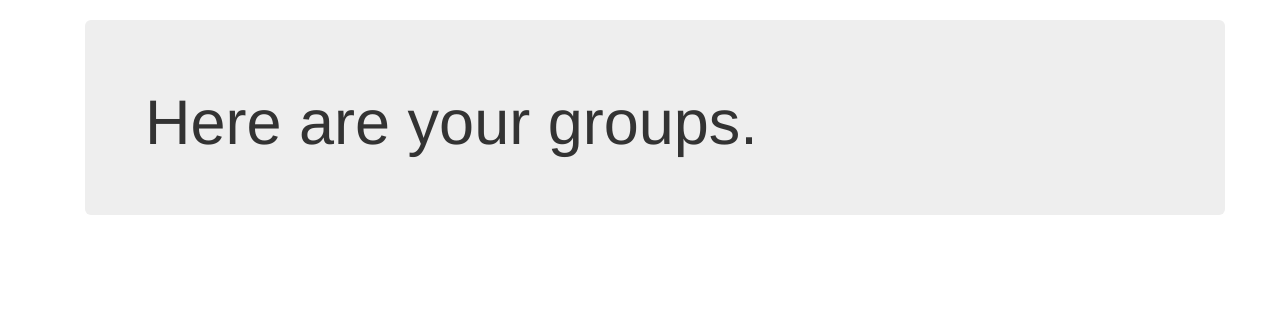
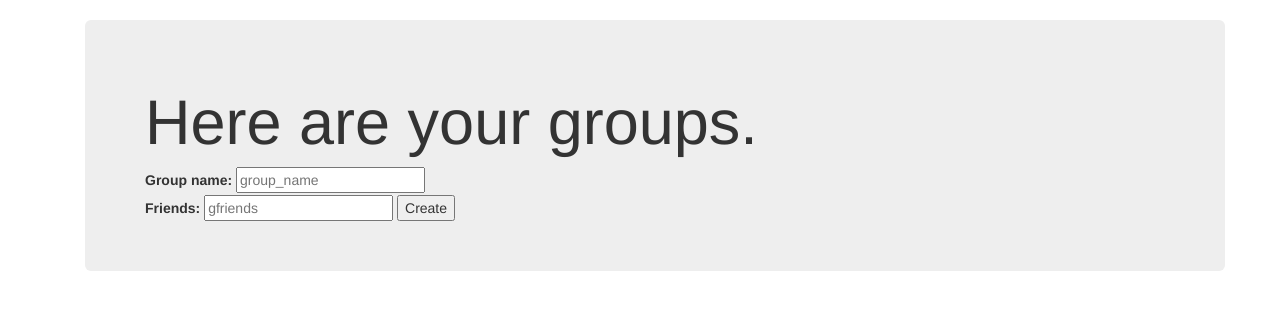
Before and after one commit to revanthitsme/SplitWise, a Django app: page /dappx/Groups/ in a window 1280 px wide. Shown: the part 51-361 px from the top of the page. Run offline with Django 3.2, Linux system fonts and the light colour scheme; some libraries are stand-ins or nearby versions.

Commit message:
initiated Groups tab

```diff
--- a/dappx/urls.py
+++ b/dappx/urls.py
@@ -18,6 +18,7 @@ urlpatterns=[
     url(r'^Transactions/$', views.Transactions, name='Transactions'),
     url(r'^addfriends/$', views.addfriends, name='addfriends'),
     #url(r'^connect/(?P<operation>.+)/(?P<pk>\d+)/$', views.change_friends, name='change_friends'),
+    url(r'^creategroup/$', views.creategroup, name='creategroup'),
     url(r'^view_friend/(?P<pk>\d+)/$', views.view_friend, name='view_friend'),
     url(r'^settle_up/(?P<pk>\d+)/$', views.settle_up, name='settle_up')
     # url(r'^ftoftransaction/$',views.ftoftransaction, name='ftoftransaction')
--- a/dappx/views.py
+++ b/dappx/views.py
@@ -315,4 +315,5 @@ def settle_up(request, pk):
         transaction.save()
     return render(request, 'dappx/view_friend.html',{'transactions1':transactions1, 'transactions':transactions, 'friend':Friend3})
 
-#def totsum(request,pk):
+def creategroup(request):
+    return render(request, 'dappx/Groups.html')
--- a/templates/dappx/Groups.html
+++ b/templates/dappx/Groups.html
@@ -3,6 +3,15 @@
   <div class="container">
     <div class="jumbotron">
       <h1>Here are your groups.</h1>
+      <form method="post" action="{% url 'dappx:creategroup' %}">
+          {% csrf_token %}
+          <label for="group_name">Group name:</label>
+          <input type="text" name="group_name" placeholder="group_name">
+          <br>
+          <label for="gfriends">Friends:</label>
+          <input type="text" name="gfriends" placeholder="gfriends">
+          <input type="submit" name="" value="Create">
+        </form>
     </div>
   </div>
 {% endblock %}
```
Also changed, not shown: db.sqlite3.
